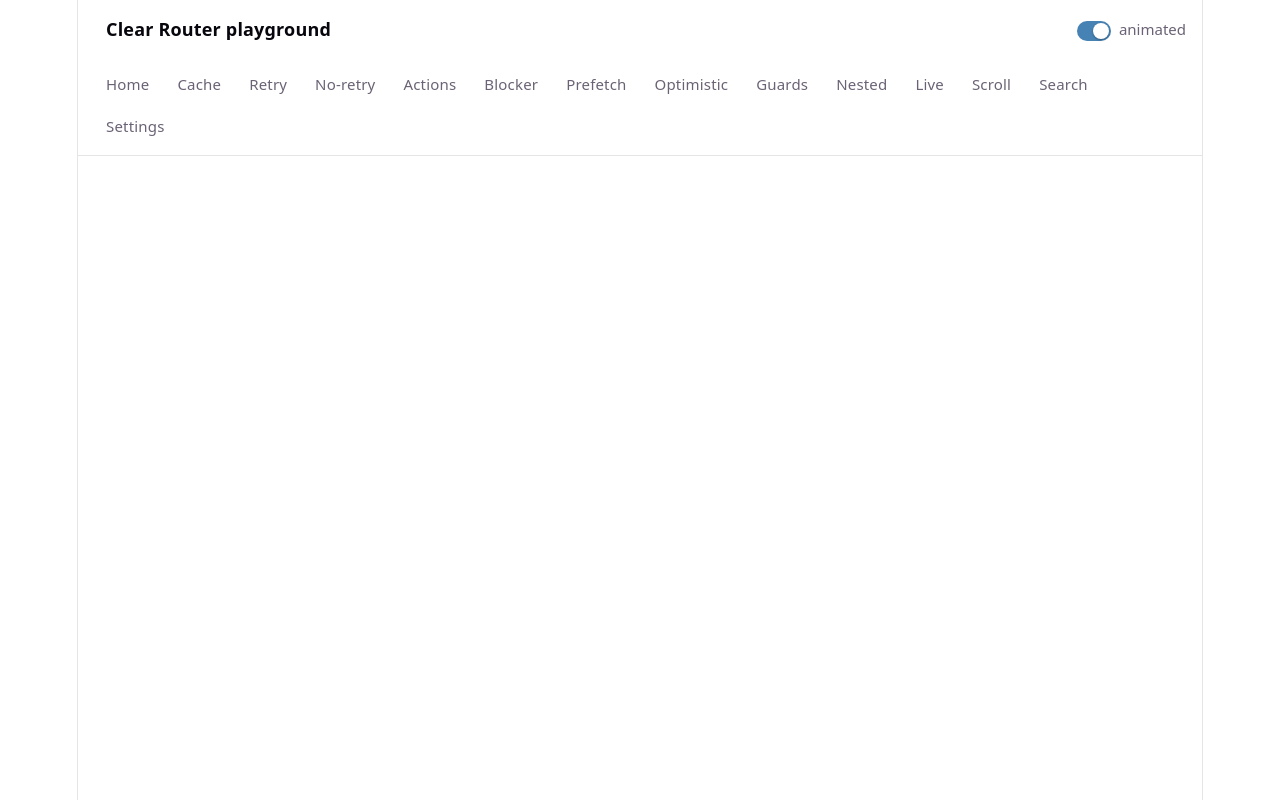
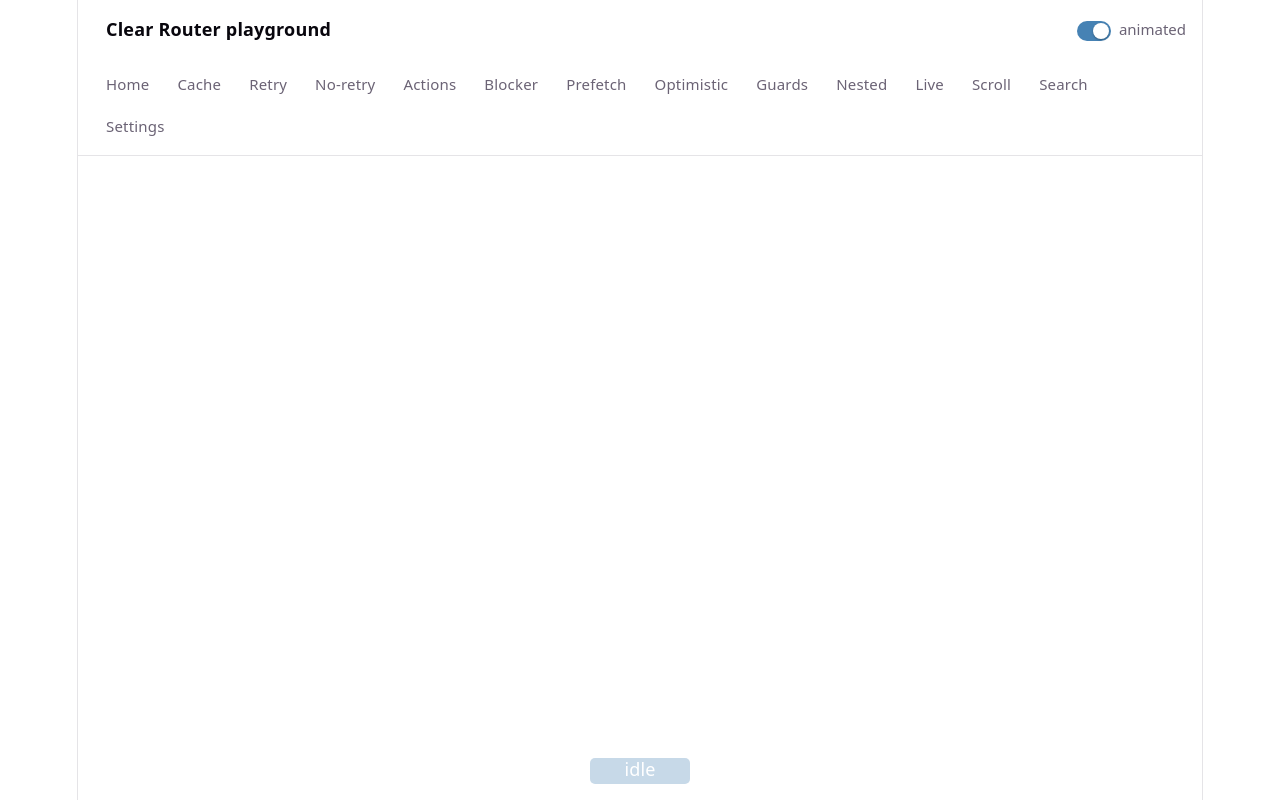
Before and after one commit to AndrewBubnov/clear-react-router, a React (Vite) app: page /playground/settings in a window 1280 px wide. Built offline with nearby package versions, Linux system fonts and the light colour scheme.

Commit message:
Add status badge to playground

```diff
--- a/src/App.tsx
+++ b/src/App.tsx
@@ -1,4 +1,4 @@
-import { Router } from './clear-router';
+import { Router, useRouteStatus } from './clear-router';
 import { PlaygroundNav } from './playground/PlaygroundNav';
 import { playgroundRoutes } from './playground/routes';
 import { PlaygroundSettingsProvider } from './playground/settings';
@@ -20,10 +20,24 @@ const Shell = () => {
 	);
 };
 
-const App = () => (
-	<PlaygroundSettingsProvider>
-		<Shell />
-	</PlaygroundSettingsProvider>
-);
+const Status = () => {
+	const status = useRouteStatus();
+	const { showStatusBadge } = usePlaygroundSettings();
+	if (!showStatusBadge) return null;
+	return (
+		<div className="status-badge">
+			<div className="status-badge-text">{status}</div>
+		</div>
+	);
+};
+
+const App = () => {
+	return (
+		<PlaygroundSettingsProvider>
+			<Shell />
+			<Status />
+		</PlaygroundSettingsProvider>
+	);
+};
 
 export default App;
--- a/src/index.css
+++ b/src/index.css
@@ -119,3 +119,19 @@ code {
   padding: 4px 8px;
   background: var(--code-bg);
 }
+
+.status-badge {
+  position: fixed;
+  bottom: 2%;
+  left: 50%;
+  transform: translate(-50%);
+  background: steelblue;
+  width: 100px;
+  color: white;
+  opacity: 0.3;
+  border-radius: 5px;
+}
+
+.status-badge-text {
+  transform: translateY(-2px);
+}
--- a/src/playground/SettingsPage.tsx
+++ b/src/playground/SettingsPage.tsx
@@ -9,8 +9,16 @@ const CACHE_PRESETS = [
 ];
 
 export const SettingsPage = () => {
-	const { isAnimated, setIsAnimated, animationDuration, setAnimationDuration, maxCacheSize, setMaxCacheSize } =
-		usePlaygroundSettings();
+	const {
+		isAnimated,
+		setIsAnimated,
+		animationDuration,
+		setAnimationDuration,
+		maxCacheSize,
+		setMaxCacheSize,
+		showStatusBadge,
+		setShowStatusBadge,
+	} = usePlaygroundSettings();
 
 	return (
 		<div className="pg-wrap">
@@ -66,6 +74,14 @@ export const SettingsPage = () => {
 					instantly. Current value: <span className="pg-badge">{maxCacheSize}</span>
 				</p>
 			</div>
+			<div className="pg-card pg-card-short">
+				<h2>Show status badge</h2>
+				<div className="pg-row">
+					<Switch checked={showStatusBadge} onCheckedChange={setShowStatusBadge}>
+						<span>show badge</span>
+					</Switch>
+				</div>
+			</div>
 			<p>
 				<Link to="/playground">← Back to playground home</Link>
 			</p>
--- a/src/playground/playground.css
+++ b/src/playground/playground.css
@@ -103,6 +103,10 @@ button.pg-switch:focus-visible {
 	background: var(--bg);
 	box-shadow: var(--shadow);
 	min-height: 185px;
+}
+
+.pg-card-short {
+	min-height: 85px;
 }
 
 .pg-hint {
@@ -345,6 +349,9 @@ button.pg-switch:focus-visible {
 	.pg-card {
 		min-height: 165px;
 	}
+	.pg-card-short {
+		min-height: 85px;
+	}
 }
 
 @media (width <= 600px) {
--- a/src/playground/settings-context.ts
+++ b/src/playground/settings-context.ts
@@ -5,6 +5,7 @@ export type SettingsContextValue = PlaygroundSettings & {
 	setIsAnimated(value: boolean): void;
 	setAnimationDuration(value: number | undefined): void;
 	setMaxCacheSize(value: number): void;
+	setShowStatusBadge(value: boolean): void;
 };
 
 export const SettingsContext = createContext<SettingsContextValue | null>(null);
--- a/src/playground/settings.tsx
+++ b/src/playground/settings.tsx
@@ -3,17 +3,28 @@ import { SettingsContext } from './settings-context';
 
 export type PlaygroundSettings = {
 	isAnimated: boolean;
+	showStatusBadge: boolean;
 	animationDuration: number | undefined;
 	maxCacheSize: number;
 };
 
 export const PlaygroundSettingsProvider = ({ children }: { children: ReactNode }) => {
 	const [isAnimated, setIsAnimated] = useState(true);
+	const [showStatusBadge, setShowStatusBadge] = useState(true);
 	const [animationDuration, setAnimationDuration] = useState<number | undefined>(undefined);
 	const [maxCacheSize, setMaxCacheSize] = useState(3);
 	const value = useMemo(
-		() => ({ isAnimated, animationDuration, maxCacheSize, setIsAnimated, setAnimationDuration, setMaxCacheSize }),
-		[isAnimated, animationDuration, maxCacheSize]
+		() => ({
+			isAnimated,
+			animationDuration,
+			maxCacheSize,
+			setIsAnimated,
+			setAnimationDuration,
+			setMaxCacheSize,
+			showStatusBadge,
+			setShowStatusBadge,
+		}),
+		[isAnimated, animationDuration, maxCacheSize, showStatusBadge]
 	);
 	return <SettingsContext.Provider value={value}>{children}</SettingsContext.Provider>;
 };
```
